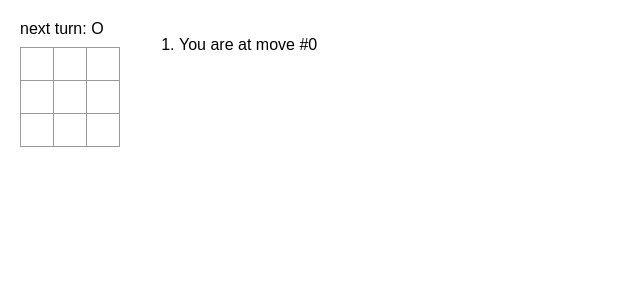
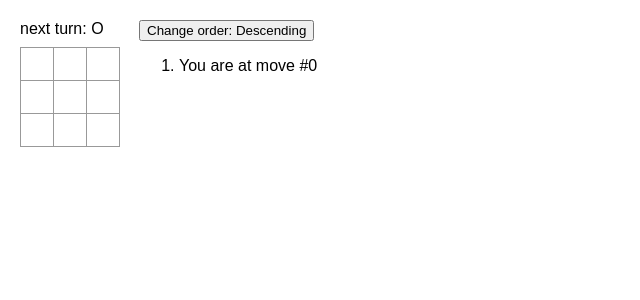
Before and after one commit to jakynevs/noughtsCrosses, a React (Create React App) app in the folder src/: page / in a window 1280 px wide. Shown: the top 300 px of the page, without its empty margins (0-640 px from the left). Built offline with nearby package versions, Linux system fonts and the light colour scheme.

Commit message:
Toggle move order

```diff
--- a/src/App.js
+++ b/src/App.js
@@ -57,9 +57,16 @@ function Board({ squares, onPlay, fill }) {
 export default function Game() {
   const [history, setHistory] = useState([Array(9).fill(null)]);
   const [count, setCount] = useState(0);
+  const [ascending, setAscending] = useState(true)
+  const displayOrder = !ascending ? 'Change order: Ascending' : 'Change order: Descending'
   const fill = count % 2 === 0 ? "O" : "X";
   const currentSquares = history[count];
   let currentMove = count
+
+  function toggleOrder() {
+    setAscending(!ascending)
+  }
+
   function handlePlay(nextSquares) {
     const nextHistory = [...history.slice(0, count + 1), nextSquares];
     setHistory(nextHistory);
@@ -97,7 +104,12 @@ export default function Game() {
         />
       </div>
       <div className="game-info">
-        <ol>{moves}</ol>
+        <div class='center'>
+          <button onClick={toggleOrder}>
+            {displayOrder}
+          </button>
+        </div>
+        <ol>{ascending ? moves : moves.slice().reverse()}</ol>
       </div>
     </div>
   );
```
